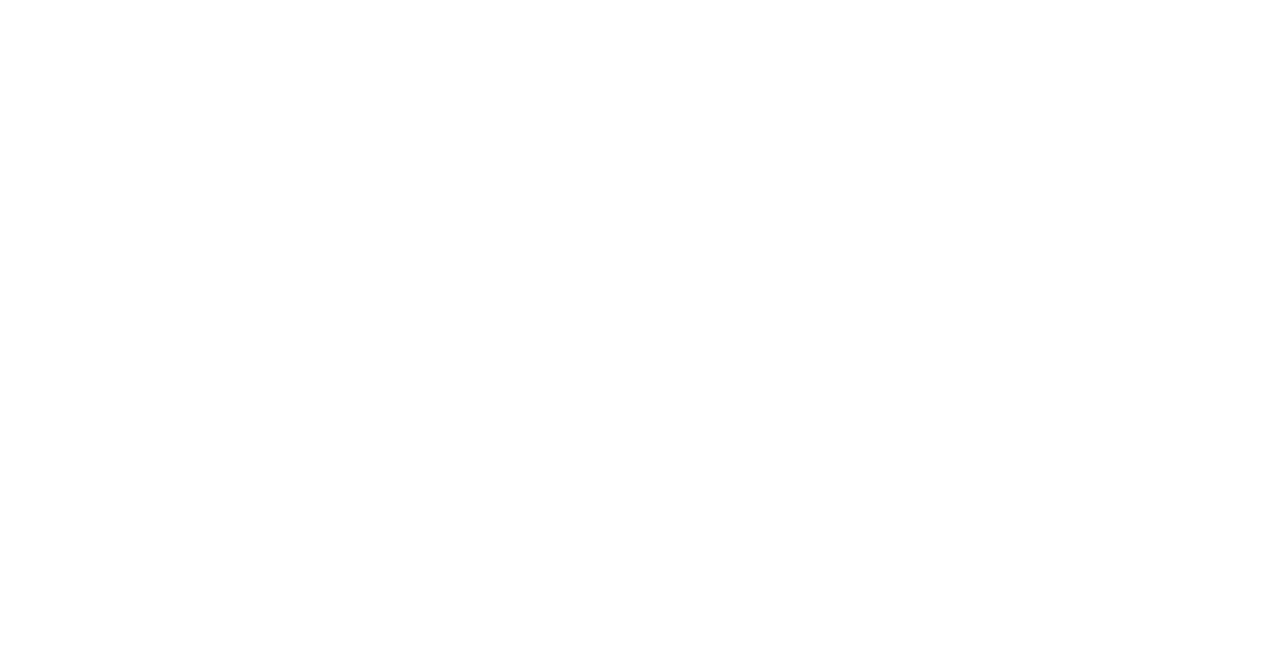
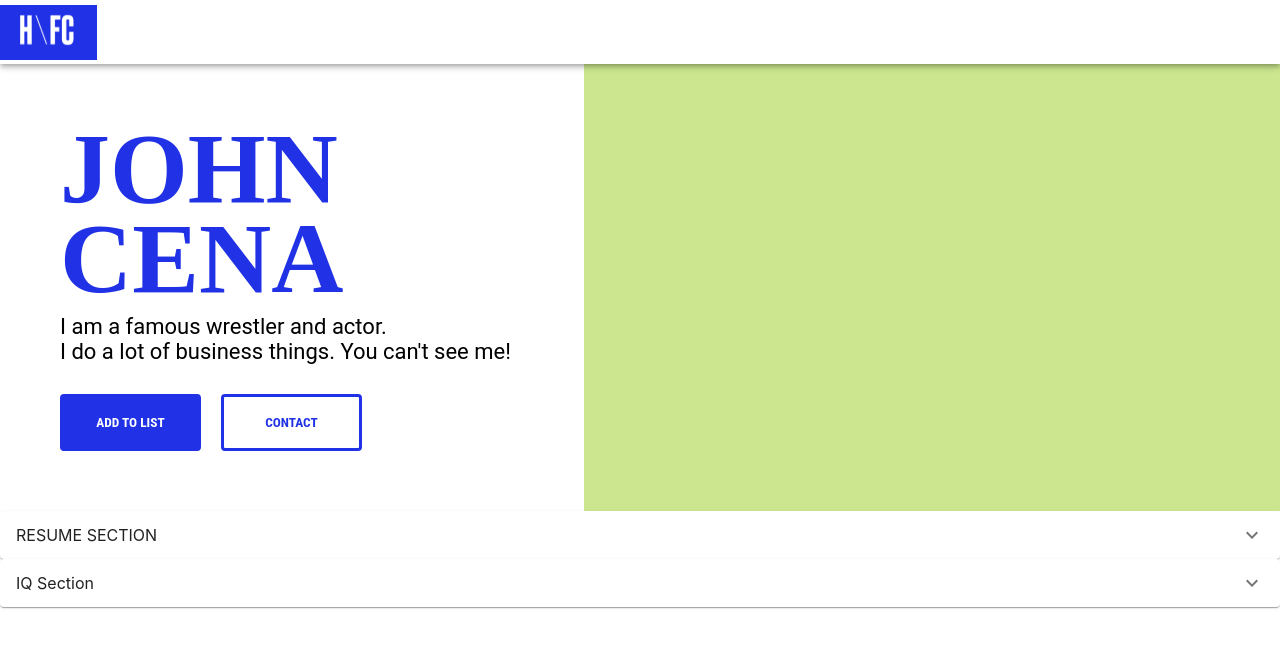
Before and after one commit to ML3ARN/alpha_build, a React (Create React App) app: page /student_profile in a window 1280 px wide. Shown: the top 648 px of the page. Built offline with nearby package versions, Linux system fonts and the light colour scheme.

Commit message:
collapsed profile and left part of hero section in full profile done

```diff
--- a/src/App.js
+++ b/src/App.js
@@ -9,7 +9,7 @@
 import { Container } from '@material-ui/core';
 import { makeStyles } from '@material-ui/core/styles'
 import CollapsedProfile from './components/StudentProfile/CollapsedProfile'
-
+import StudentProfile from './components/StudentProfile/StudentProfile'
 
 
 
@@ -46,6 +46,12 @@
         <CollapsedProfile />
       </Route>
 
+
+      <Route exact path="/student_profile">
+        <StudentProfile />
+      </Route>
+
+
       </Switch>
 
     </Router>
--- /dev/null
+++ b/src/components/HeroSection/HeroSection.js
@@ -0,0 +1,105 @@
+import { makeStyles } from '@material-ui/core/styles'
+import {Container} from '@material-ui/core'
+
+
+const useStyles = makeStyles({
+   heroSection : {
+    background: "yellow",
+    maxWidth: "100vw",
+    padding: "0px",
+    minHeight: "45vh",
+    display: "flex",
+    flexDirection: "row"
+  },
+  heroLeft : {
+    flexBasis : "40%",
+    background: "white",
+    display: "flex",
+    flexDirection: "column",
+    padding: "60px"
+
+  },
+  heroRight : {
+    flexBasis : "60%",
+    background: "#CBE68E",
+    // margin: "10px"
+  },
+  NameContainer : {
+    color : "#2132E6",
+    fontWeight: "600",
+    fontSize: "100px",
+    fintStyle: "normal",
+    fontFamily: "Staff X Condensed",
+    marginBottom: "10px",
+    lineHeight : "90px"
+  },
+  ProfileHeroCopy : {
+    fontFamily : "Roboto",
+    fontSize : "22px"
+  },
+  buttonsHolder : {
+    marginTop: "30px"
+  },
+  AddtoList : {
+    background : "#2132E6",
+    borderRadius: "4px",
+    height: "57px",
+    width: "141px",
+    color: "#FFFFFF",
+    border : "2px solid #2132E6",
+    fontFamily : "Roboto Condensed",
+    fontWeight : "700",
+    lineHeight: "25.2px",
+    marginRight: "10px"
+  },
+  Contact : {
+    background : "#FFFFFF",
+    borderRadius: "4px",
+    height: "57px",
+    width: "141px",
+    color: "#2132E6",
+    border : "3px solid #2132E6",
+    fontFamily : "Roboto Condensed",
+    fontWeight : "700",
+    lineHeight: "25.2px",
+    marginLeft: "10px"
+  }
+
+})
+
+
+const HeroSection = () => {
+  const classes = useStyles()
+
+  return (
+    <Container className={classes.heroSection}>
+      <HeroLeft />
+      <HeroRight />
+    </Container>
+    )
+}
+
+
+const HeroLeft = () => {
+    const classes = useStyles()
+   return (
+    <div className={classes.heroLeft}>
+      <div className={classes.NameContainer}>JOHN <br />CENA</div>
+      <div className={classes.ProfileHeroCopy}>I am a famous wrestler and actor. <br />I do a lot of business things. You can't see me!</div>
+      <div className={classes.buttonsHolder}>
+        <button className={classes.AddtoList}>ADD TO LIST</button>
+        <button className={classes.Contact}>CONTACT</button>
+      </div>
+    </div>
+    )
+  }
+
+const HeroRight = () => {
+const classes = useStyles()
+  return (
+  <div className={classes.heroRight}>
+
+  </div>
+)}
+
+export default HeroSection
--- /dev/null
+++ b/src/components/IQSection/IQSection.js
@@ -0,0 +1,27 @@
+
+import { makeStyles } from '@material-ui/core/styles'
+import {Accordion, AccordionSummary, AccordionDetails} from '@material-ui/core'
+import ExpandMoreIcon from '@material-ui/icons/ExpandMore';
+
+const useStyles = makeStyles({
+
+})
+
+const IQSection = () => {
+  const classes = useStyles()
+  return (
+      <div>
+        <Accordion>
+          <AccordionSummary expandIcon={<ExpandMoreIcon />}>
+            IQ Section
+          </AccordionSummary>
+          <AccordionDetails>
+            This is the IQSection
+          </AccordionDetails>
+        </Accordion>
+      </div>
+    )
+}
+
+
+export default IQSection
--- a/src/components/NavBar/NavBar.js
+++ b/src/components/NavBar/NavBar.js
@@ -9,7 +9,7 @@
 const useStyles = makeStyles({
 	iconArea : {
 		background: "#2132E6",
-		minHeight : "64px"
+		minHeight : "6vh"
 	},
 	toolbar : {
 		background: "#FFFFFF"
--- /dev/null
+++ b/src/components/ProfileSection/ProfileSection.js
@@ -0,0 +1,25 @@
+import { makeStyles } from '@material-ui/core/styles'
+import {Container} from '@material-ui/core'
+import ResumeSection from '../ResumeSection/ResumeSection'
+import IQSection from '../IQSection/IQSection'
+
+const useStyles = makeStyles({
+   profileSection : {
+    background : "white",
+    padding: "0px",
+    maxWidth: "100vw",
+    flexGrow: 1
+  }
+})
+
+const ProfileSection = () => {
+  const classes = useStyles()
+  return (
+      <Container className={classes.profileSection}>
+        <ResumeSection />
+        <IQSection />
+      </Container>
+    )
+}
+
+export default ProfileSection
--- /dev/null
+++ b/src/components/ResumeSection/ResumeSection.js
@@ -0,0 +1,22 @@
+
+import { makeStyles } from '@material-ui/core/styles'
+import {Accordion, AccordionSummary, AccordionDetails} from '@material-ui/core'
+import ExpandMoreIcon from '@material-ui/icons/ExpandMore';
+
+const ResumeSection = () => {
+
+  return (
+      <div>
+        <Accordion>
+          <AccordionSummary expandIcon={<ExpandMoreIcon />}>
+          RESUME SECTION
+          </AccordionSummary>
+          <AccordionDetails>
+            This is the resume section
+          </AccordionDetails>
+        </Accordion>
+      </div>
+    )
+}
+
+export default ResumeSection
--- a/src/components/StudentProfile/CollapsedProfile.js
+++ b/src/components/StudentProfile/CollapsedProfile.js
@@ -1,10 +1,114 @@
+import { useState } from "react"
+import NavBar from '../NavBar/NavBar'
+import { makeStyles } from '@material-ui/core/styles'
+import { Container } from '@material-ui/core';
+import {useHistory} from 'react-router-dom'
+
+const useStyles = makeStyles({
+	mainContainer : {
+		maxWidth: "100vw",
+		padding: "0px",
+		display: "flex",
+		flexDirection : "column",
+		position: "relative"
+	},
+	getStartedArea : {
+		background : "#DEED60",
+		maxWidth: "100vw",
+		padding: "0px",
+		height: "94vh",
+
+	},
+	getStartedAreaContent : {
+
+		background: "DEED60",
+		margin: "-40px 0 0 -486px",
+		height:  "600px",
+		width : "900px",
+		position: "absolute",
+		top : "20%",
+		left : "50%",
+		justifyContent: "center",
+		textAlign: "center",
+		display: "flex",
+		paddingTop:"179px"
+	},
+	NoAnxiety : {
+		display: "inline",
+		borderRadius : "66px",
+		background : "#2132E6",
+		padding: "10px",
+		margin: "20px 0 0 10px",
+		// display: "flex",
+		textAlign: "center",
+		color: "white",
+		fontWeight: "bold",
+		fontSize: "20px"
+
+	},
+	StartCareer : {
+		margin: "30px 0 0 0",
+		color: "#2132E6",
+		fontSize : "60px"
+	},
+	Together : {
+		margin: "30px 0 0 0",
+		color: "#2132E6",
+		fontSize : "75px",
+		fontWeight: "bold"
+	},
+	viewProfileBtn : {
+		borderRadius : "4px",
+		height: "83px;",
+		width: "350px",
+		background : "#FFFFFF",
+		border: "3px solid #2132E6",
+		color: "#2132E6",
+		fontSize : "22px",
+		marginTop: "30px",
+		fontWeight : "bold"
+	}
+})
+
+
  const CollapsedProfile = () => {
+ 	const classes = useStyles()
 	return (
-				<div>
-					CollapsedProfile
-				</div>
+				<Container className={classes.mainContainer}>
+					<NavBar />
+					<GetStartedPrompt />
+				</Container>
 		)
 }
 
+const GetStartedPrompt = () => {
+	const classes = useStyles()
+	const history = useHistory()
+
+		const gotoProfile = () => {
+			history.push('/student_profile')
+		}
+
+	return (
+			<Container className={classes.getStartedArea}>
+				<div className={classes.getStartedAreaContent}>
+				<center>
+					<div className={classes.NoAnxiety}>NO MORE ANXIETY ABOUT YOUR FUTURE</div>
+					<div className={classes.StartCareer}>LET'S START YOUR CAREER</div>
+					<div className={classes.Together}>TOGETHER</div>
+					<button className={classes.viewProfileBtn}
+							onClick={() => gotoProfile()}
+					>VIEW YOUR H\FC PROFILE</button>
+				</center>
+
+				</div>
+			</Container>
+		)
+
+
+}
+
+
+
 
 export default CollapsedProfile
--- /dev/null
+++ b/src/components/StudentProfile/StudentProfile.js
@@ -0,0 +1,63 @@
+import NavBar from '../NavBar/NavBar'
+import { makeStyles } from '@material-ui/core/styles'
+import { Container, Grid, Paper, AppBar, Toolbar, Accordion,
+          AccordionSummary, AccordionDetails, Typography  } from '@material-ui/core';
+import ExpandMoreIcon from '@material-ui/icons/ExpandMore';
+
+
+import HeroSection from '../HeroSection/HeroSection'
+import ProfileSection from '../ProfileSection/ProfileSection'
+
+
+
+const useStyles = makeStyles({
+  mainContainer : {
+    background : "red",
+    height: "100vh",
+    display: "flex",
+    flexDirection: "column",
+    maxWidth: "100vw",
+    padding: "0px"
+  },
+  navBar : {
+    maxWidth: "100vw",
+    minHeight: "64px;"
+  }
+})
+
+const StudentProfileContainer = () => {
+	const classes = useStyles()
+	return (
+
+		<Container className={classes.mainContainer}>
+			<NavBar />
+			<HeroSection />
+			<ProfileSection />
+		</Container>
+		)
+}
+
+
+
+
+
+
+const IQSection = () => {
+  const classes = useStyles()
+  return (
+      <div>
+        <Accordion>
+          <AccordionSummary expandIcon={<ExpandMoreIcon />}>
+            IQ Section
+          </AccordionSummary>
+          <AccordionDetails>
+            This is the IQSection
+          </AccordionDetails>
+        </Accordion>
+      </div>
+    )
+}
+
+
+
+export default StudentProfileContainer
```
